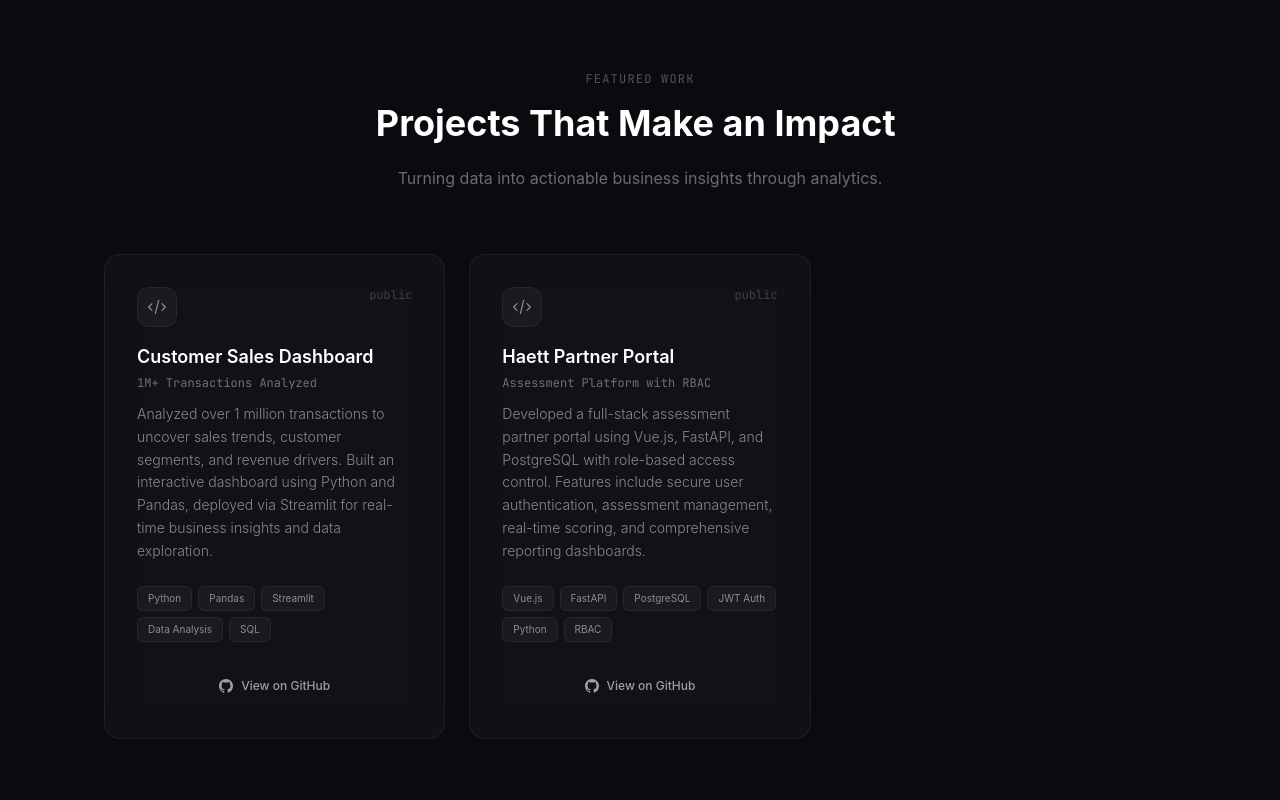
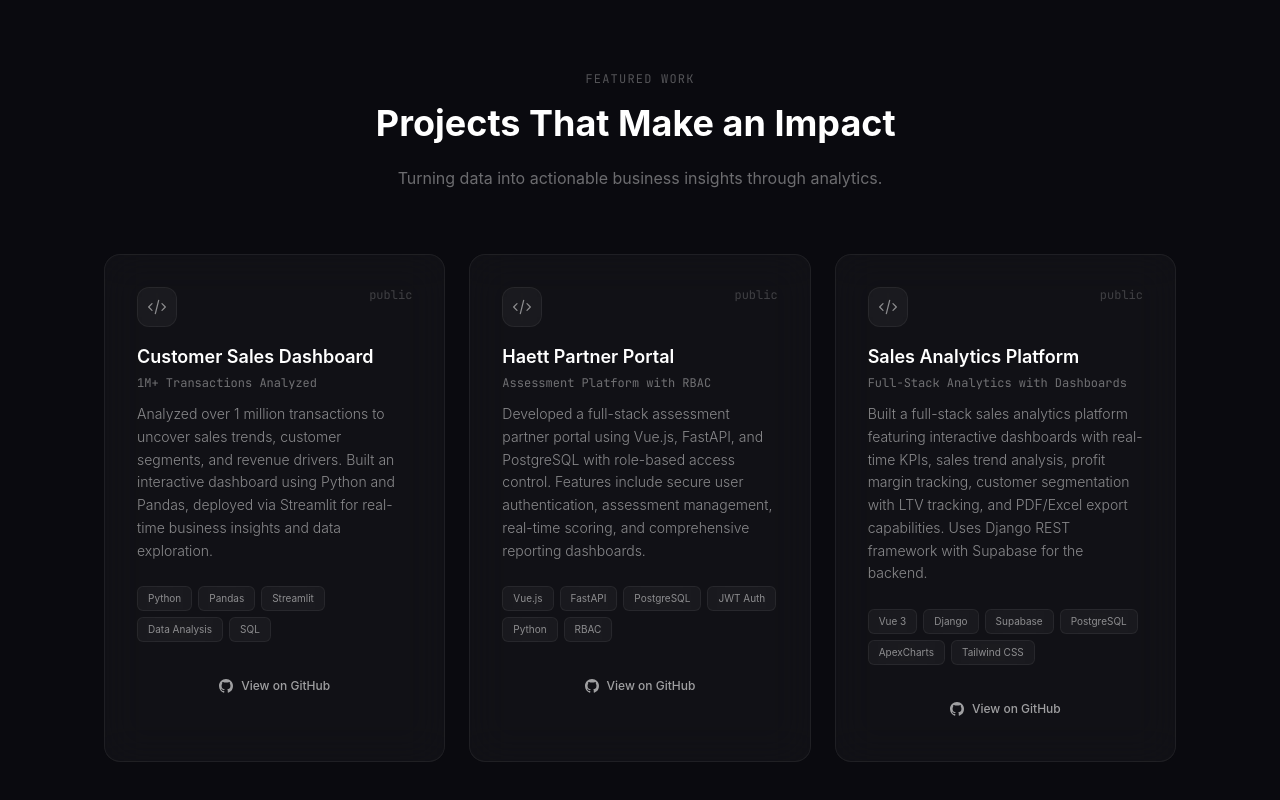
Before and after one commit to VijayaKumarchinta/portfolio, a Vue app: page / in a window 1280 px wide. Shown: the part 2708-3508 px from the top of the page. Built offline with nearby package versions, Linux system fonts and the light colour scheme; a web font is replaced by a local one.

Commit message:
feat: add Sales Analytics Platform project to portfolio

```diff
--- a/src/components/Sections/Projects.vue
+++ b/src/components/Sections/Projects.vue
@@ -19,6 +19,14 @@
     tags: ['Vue.js', 'FastAPI', 'PostgreSQL', 'JWT Auth', 'Python', 'RBAC'],
     github: 'https://github.com/VijayaKumarchinta/HaettAssessment',
     color: 'rgba(167, 139, 250, 0.2)',
+  },
+  {
+    title: 'Sales Analytics Platform',
+    subtitle: 'Full-Stack Analytics with Dashboards',
+    description: 'Built a full-stack sales analytics platform featuring interactive dashboards with real-time KPIs, sales trend analysis, profit margin tracking, customer segmentation with LTV tracking, and PDF/Excel export capabilities. Uses Django REST framework with Supabase for the backend.',
+    tags: ['Vue 3', 'Django', 'Supabase', 'PostgreSQL', 'ApexCharts', 'Tailwind CSS'],
+    github: 'https://github.com/VijayaKumarchinta/Sales_analytics',
+    color: 'rgba(251, 191, 36, 0.2)',
   },
 ]
 </script>
```
